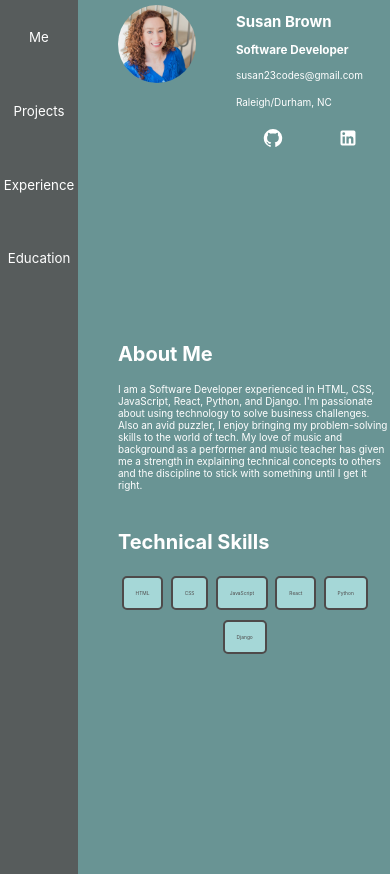
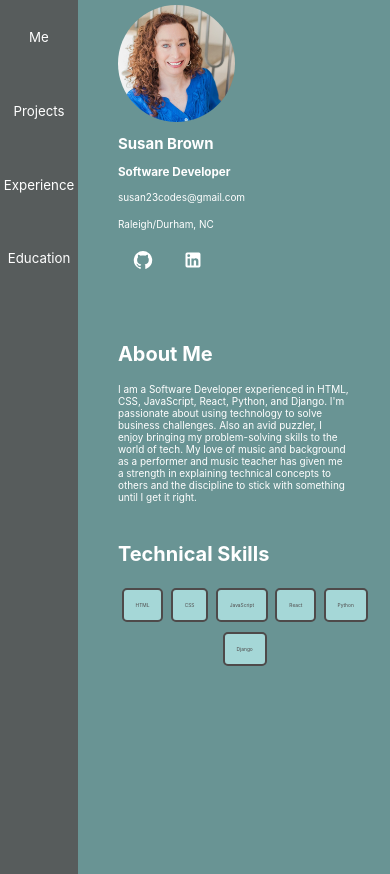
Before and after one commit to Susan23codes/Portfolio, a React (Create React App) app: page / in a window 390 px wide. Built offline with nearby package versions, Linux system fonts and the light colour scheme.

Commit message:
added calculator to projects

```diff
--- a/src/AboutMe.js
+++ b/src/AboutMe.js
@@ -5,7 +5,7 @@ export default function AboutMe() {
         <>
             <div className="about-me-main">
                 <h2 style={{ marginLeft: '3rem' }}>About Me</h2>
-                <div style={{ fontSize: '.75rem', marginLeft: '3rem' }}>I am a Software Developer
+                <div style={{ fontSize: '.75rem', marginLeft: '3rem', marginRight: '3rem' }}>I am a Software Developer
                     experienced in HTML, CSS, JavaScript, React, Python, and Django.  I'm
                     passionate about using technology to solve business challenges.  Also
                     an avid puzzler, I enjoy bringing my problem-solving skills to the world of tech.
--- a/src/App.css
+++ b/src/App.css
@@ -124,8 +124,6 @@
   /* border:2px solid; */
   max-width: 20vw;
   height: 18rem
-
-
 }
 
 .projects {
@@ -144,3 +142,40 @@
 .project-links {
   display: flex;
 }
+
+@media only screen and (max-width: 900px) {
+  .main-header {
+    /* border: 2px solid; */
+    background-color: rgb(105, 148, 148);
+    height: 35vh;
+    width: 80vw;
+    display: flex;
+    flex-direction: column;
+  }
+
+  .headshot {
+    height: 30vw;
+    max-width: 30vw;
+    margin-left: 3rem;
+    border-radius: 50%;
+    margin-top:5px;
+  }
+
+  .project-pic-and-description {
+    display: flex;
+    flex-direction: column;
+    /* border:2px solid; */
+    max-width: 25vw;
+    height: 18rem
+  }
+
+  .icons {
+    display: flex;
+    flex-wrap: wrap;
+    /* border: 2px solid; */
+    width: 100px;
+    justify-content: space-around;
+    margin-top: 1.5rem
+  }
+
+}
--- a/src/Projects.js
+++ b/src/Projects.js
@@ -46,6 +46,14 @@ export default function Projects() {
                             <a href="#" target="_blank" style={{ color: 'white', textDecoration: "none" }}><span>&ensp; Site</span></a>
                         </div>
                     </div>
+                    <div className="project-pic-and-description">
+                        <img className="project-pic-two" src="JS Calculator.png" alt="screen shot of a calculator" />
+                        <p>A simple calculator made with JavaScript</p>
+                        <div className="project-links">
+                            <a href="https://github.com/Susan23codes/JS-Calculator" target="_blank" style={{ color: 'white', textDecoration: "none" }}><span>GitHub&ensp;| </span></a>
+                            <a href="https://celadon-hotteok-12b528.netlify.app/" target="_blank" style={{ color: 'white', textDecoration: "none" }}><span>&ensp; Site</span></a>
+                        </div>
+                    </div>
                 </div>
             </div>
         </>
```
Also changed, not shown: public/JS Calculator.png (added).
